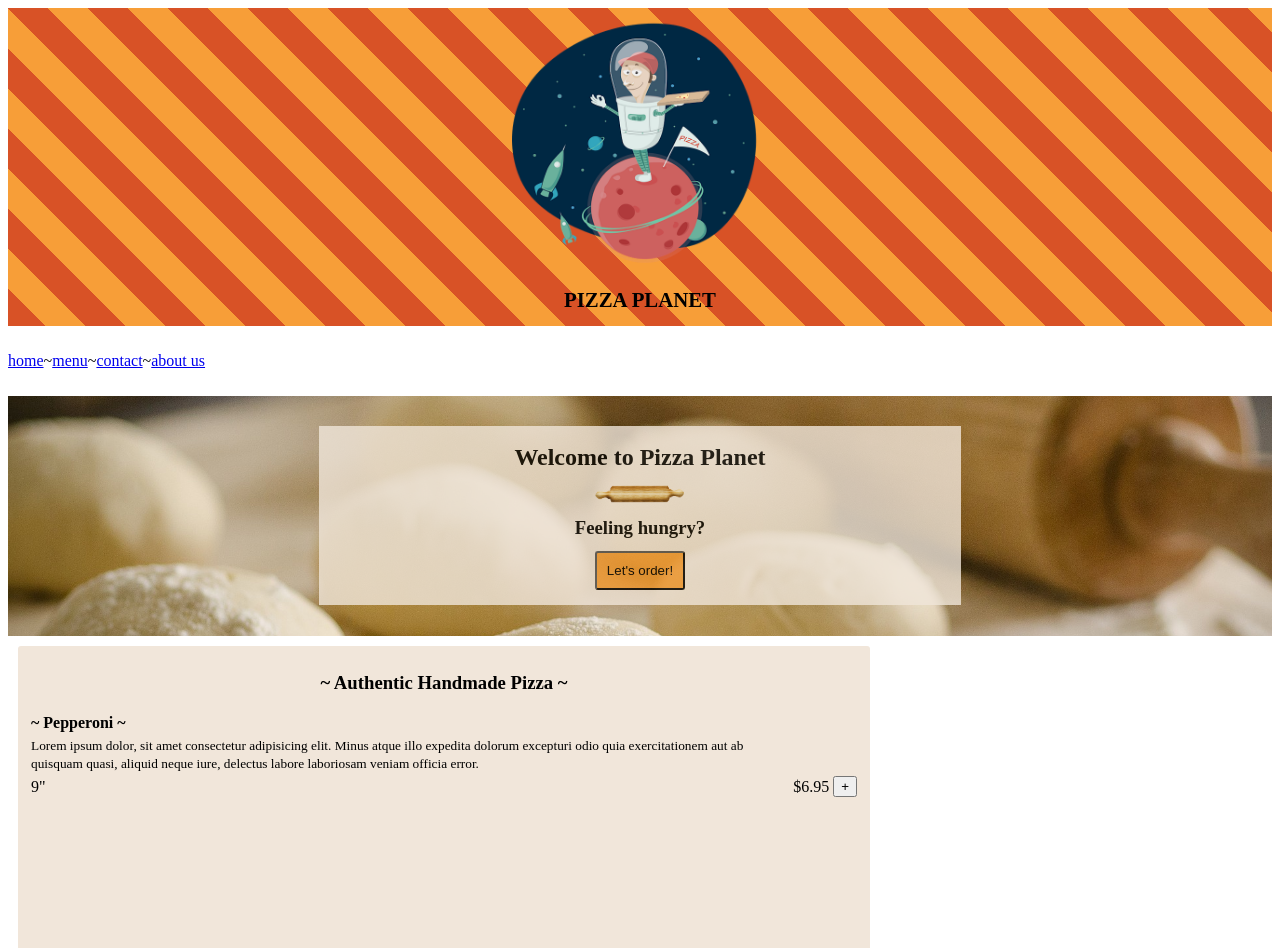
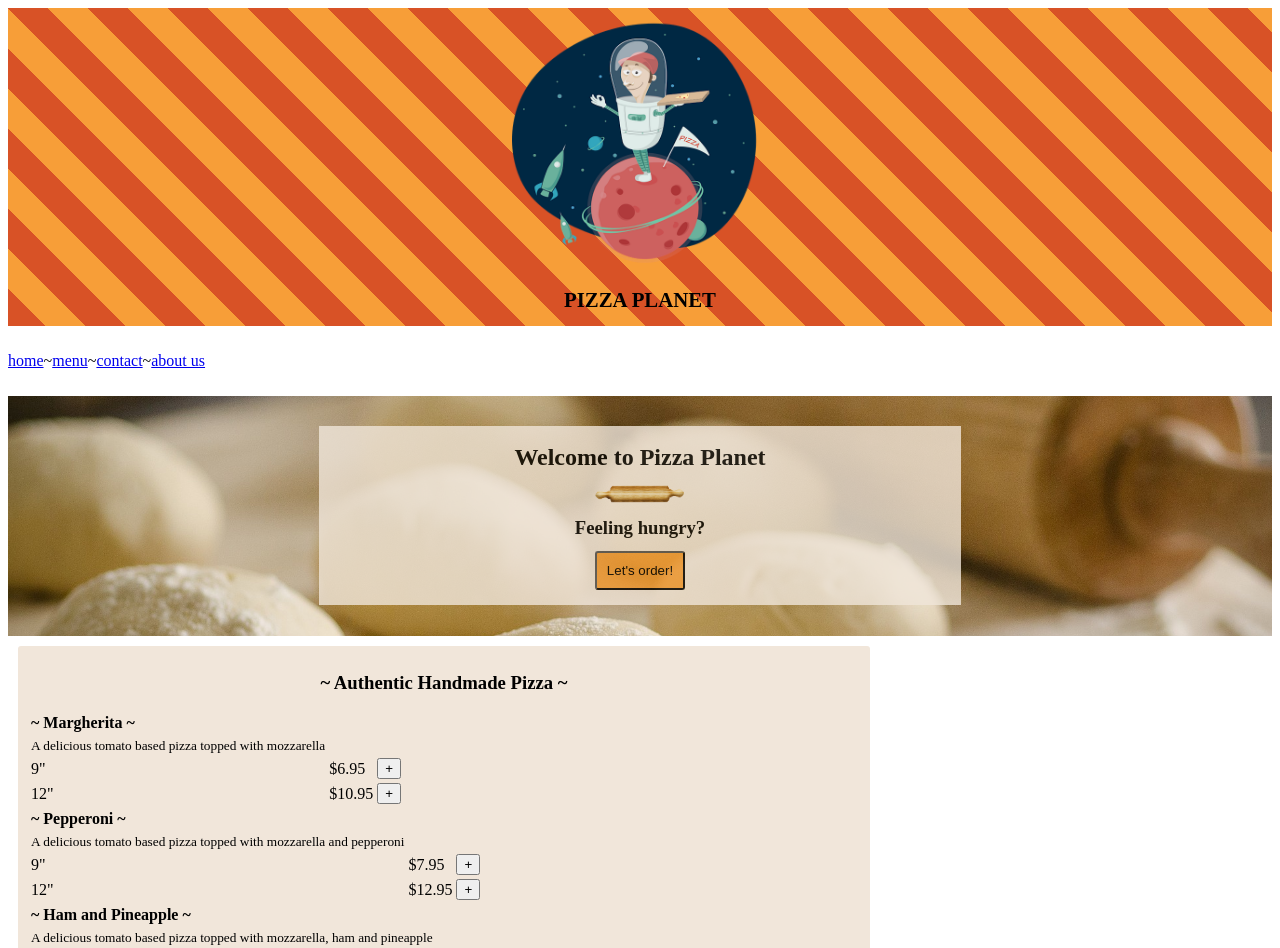
Before and after one commit to jhnnyk/Udemy-pizza-planet, a Vue app: page / in a window 1280 px wide. Shown: the top 948 px of the page. Built offline with nearby package versions, Linux system fonts and the light colour scheme.

Commit message:
looping through menu items

```diff
--- a/src/components/Menu.vue
+++ b/src/components/Menu.vue
@@ -3,26 +3,21 @@
     <!-- menu -->
     <div class="menu">
       <h3>~ Authentic Handmade Pizza ~</h3>
-      <table>
+      <table v-for="item in getMenuItems" :key="item.name">
         <tbody>
           <tr>
             <td>
-              <strong>~ Pepperoni ~</strong>
+              <strong>~ {{ item.name }} ~</strong>
             </td>
           </tr>
           <tr>
             <td>
-              <small
-                >Lorem ipsum dolor, sit amet consectetur adipisicing elit. Minus
-                atque illo expedita dolorum excepturi odio quia exercitationem
-                aut ab quisquam quasi, aliquid neque iure, delectus labore
-                laboriosam veniam officia error.</small
-              >
+              <small>{{ item.description }}</small>
             </td>
           </tr>
-          <tr>
-            <td>9"</td>
-            <td>$6.95</td>
+          <tr v-for="(option, index) in item.options" :key="option[index]">
+            <td>{{ option.size }}"</td>
+            <td>${{ option.price }}</td>
             <td>
               <button type="button" class="btn_green">+</button>
             </td>
@@ -32,6 +27,61 @@
     </div>
   </div>
 </template>
+
+<script>
+export default {
+  data() {
+    return {
+      getMenuItems: {
+        1: {
+          name: 'Margherita',
+          description: 'A delicious tomato based pizza topped with mozzarella',
+          options: [
+            {
+              size: 9,
+              price: 6.95,
+            },
+            {
+              size: 12,
+              price: 10.95,
+            },
+          ],
+        },
+        2: {
+          name: 'Pepperoni',
+          description:
+            'A delicious tomato based pizza topped with mozzarella and pepperoni',
+          options: [
+            {
+              size: 9,
+              price: 7.95,
+            },
+            {
+              size: 12,
+              price: 12.95,
+            },
+          ],
+        },
+        3: {
+          name: 'Ham and Pineapple',
+          description:
+            'A delicious tomato based pizza topped with mozzarella, ham and pineapple',
+          options: [
+            {
+              size: 9,
+              price: 7.95,
+            },
+            {
+              size: 12,
+              price: 12.95,
+            },
+          ],
+        },
+      },
+    };
+  },
+};
+</script>
 
 <style scoped>
 h3 {
```
